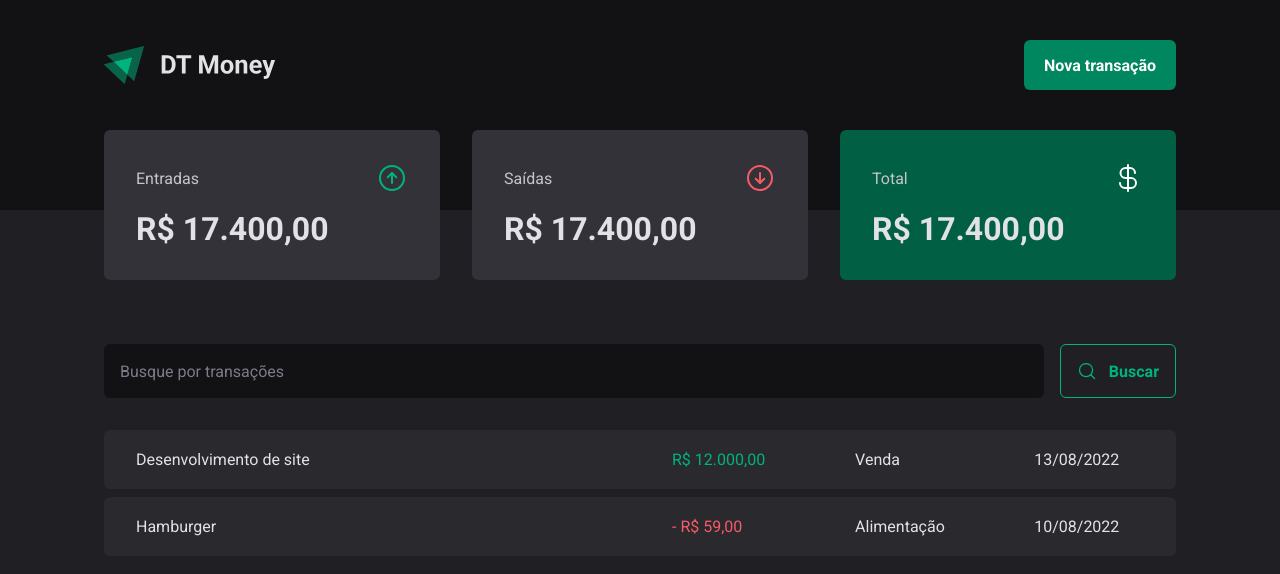
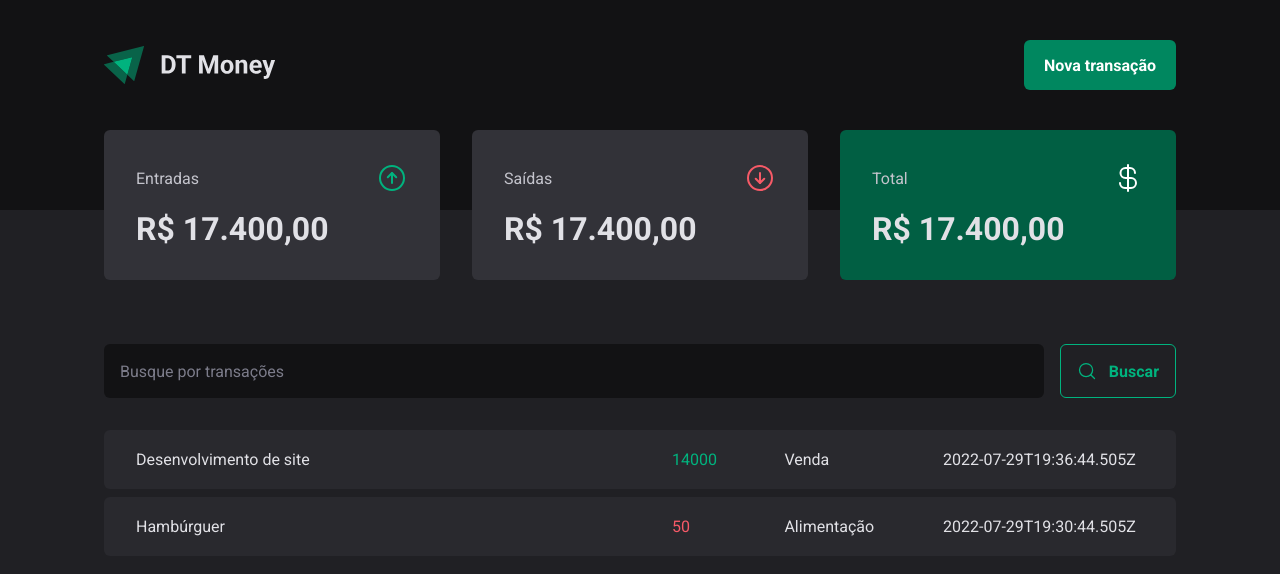
Before and after one commit to tamirespatrocinio/dt-money, a React (Vite) app: page / in a window 1280 px wide. Shown: the top 574 px of the page. Built offline with nearby package versions, Linux system fonts and the light colour scheme; data requests are answered from the project's data file.

Commit message:
Realizando requisição HTTP

```diff
--- a/package.json
+++ b/package.json
@@ -5,6 +5,7 @@
   "type": "module",
   "scripts": {
     "dev": "vite",
+    "dev:server": "json-server server.json -p 3333 -w -d 500",
     "build": "tsc && vite build",
     "preview": "vite preview"
   },
--- /dev/null
+++ b/server.json
@@ -0,0 +1,20 @@
+{
+  "transactions": [
+    {
+      "id": 1,
+      "description": "Desenvolvimento de site",
+      "type": "income",
+      "category": "Venda",
+      "price": 14000,
+      "createdAt": "2022-07-29T19:36:44.505Z"
+    },
+    {
+      "id": 2,
+      "description": "Hambúrguer",
+      "type": "outcome",
+      "category": "Alimentação",
+      "price": 50,
+      "createdAt": "2022-07-29T19:30:44.505Z"
+    }
+  ]
+}
--- a/src/pages/Transactions/index.tsx
+++ b/src/pages/Transactions/index.tsx
@@ -1,13 +1,36 @@
+import { useEffect, useState } from "react";
 import { Header } from "../../components/Header";
 import { Summary } from "../../components/Summary";
 import { SearchForm } from "./components/SearchForm";
 import {
-  PriceHightlight,
+  PriceHighlight,
   TransactionsContainer,
   TransactionsTable,
 } from "./styles";
 
+interface Transaction {
+  id: number;
+  description: string;
+  type: "income" | "outcome";
+  price: number;
+  category: string;
+  createdAt: string;
+}
+
 export function Transactions() {
+  const [transactions, setTransactions] = useState<Transaction[]>([]);
+
+  async function loadTransactions() {
+    const response = await fetch("http://localhost:3333/transactions");
+    const data = await response.json();
+
+    setTransactions(data);
+  }
+
+  useEffect(() => {
+    loadTransactions();
+  }, []);
+
   return (
     <div>
       <Header />
@@ -17,23 +40,20 @@ export function Transactions() {
         <SearchForm />
         <TransactionsTable>
           <tbody>
-            <tr>
-              <td width="50%">Desenvolvimento de site</td>
-              <td>
-                <PriceHightlight variant="income">R$ 12.000,00</PriceHightlight>
-              </td>
-              <td>Venda</td>
-              <td>13/08/2022</td>
-            </tr>
-
-            <tr>
-              <td width="50%">Hamburger</td>
-              <td>
-                <PriceHightlight variant="outcome">- R$ 59,00</PriceHightlight>
-              </td>
-              <td>Alimentação</td>
-              <td>10/08/2022</td>
-            </tr>
+            {transactions.map((transaction) => {
+              return (
+                <tr key={transaction.id}>
+                  <td width="50%">{transaction.description}</td>
+                  <td>
+                    <PriceHighlight variant={transaction.type}>
+                      {transaction.price}
+                    </PriceHighlight>
+                  </td>
+                  <td>{transaction.category}</td>
+                  <td>{transaction.createdAt}</td>
+                </tr>
+              );
+            })}
           </tbody>
         </TransactionsTable>
       </TransactionsContainer>
--- a/src/pages/Transactions/styles.ts
+++ b/src/pages/Transactions/styles.ts
@@ -32,6 +32,6 @@ interface PriceHightlightProps {
   variant: 'income' | 'outcome';
 }
 
-export const PriceHightlight = styled.span<PriceHightlightProps>`
+export const PriceHighlight = styled.span<PriceHightlightProps>`
  color: ${props => props.variant === 'income' ? props.theme["green-300"] : props.theme["red-300"]};
 `
```
